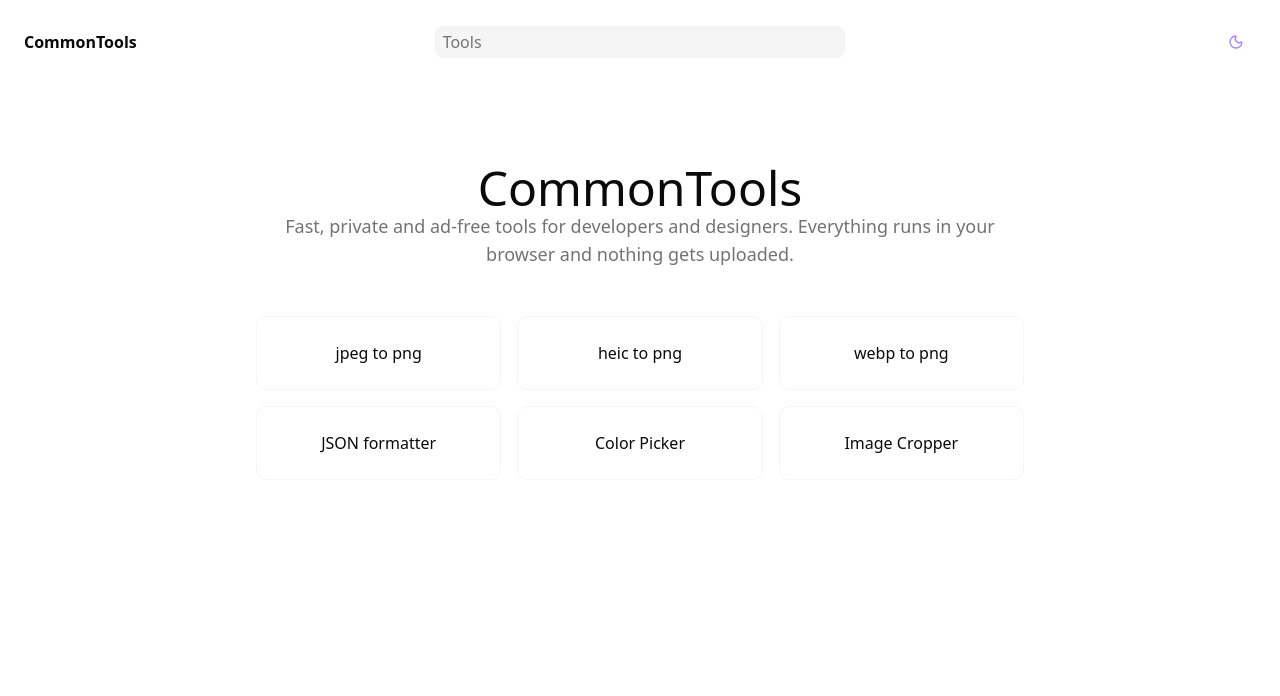
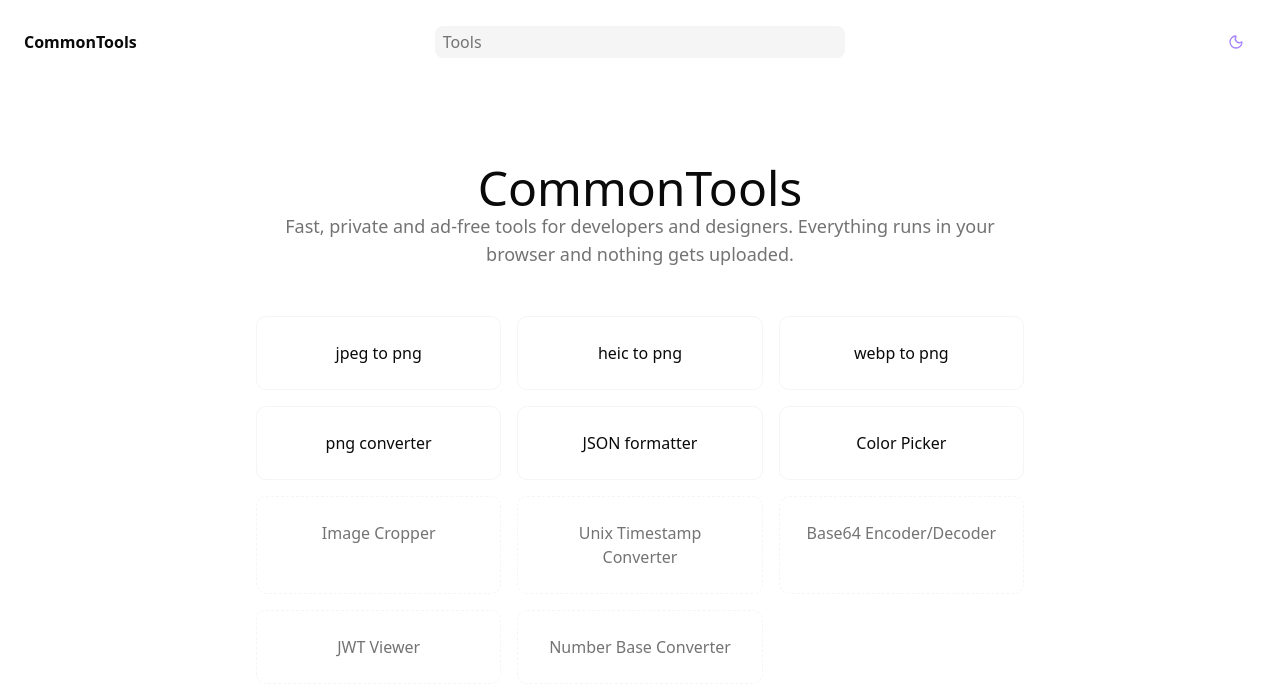
Before and after one commit to neil-ptr/commontools, a Next.js app: page / in a window 1280 px wide. Shown: the top 696 px of the page. Built offline with nearby package versions, Linux system fonts and the light colour scheme.

Commit message:
add more tools on landing page

```diff
--- a/src/app/page.tsx
+++ b/src/app/page.tsx
@@ -1,12 +1,44 @@
+import { cn } from "@/lib/utils";
 import Link from "next/link";
 
-const tools = [
+type Tools = {
+  href: string;
+  label: string;
+  comingSoon?: boolean;
+};
+
+const tools: Tools[] = [
   { href: "jpeg-to-png", label: "jpeg to png" },
   { href: "heic-to-png", label: "heic to png" },
   { href: "webp-to-png", label: "webp to png" },
+  { href: "png-converter", label: "png converter" },
   { href: "formatter/json", label: "JSON formatter" },
   { href: "color-picker", label: "Color Picker" },
-  { href: "image-cropper", label: "Image Cropper" },
+  {
+    href: "image-cropper",
+    label: "Image Cropper",
+    comingSoon: true,
+  },
+  {
+    href: "unix-timestamp-converter",
+    label: "Unix Timestamp Converter",
+    comingSoon: true,
+  },
+  {
+    label: "Base64 Encoder/Decoder",
+    href: "base64-encoder",
+    comingSoon: true,
+  },
+  {
+    label: "JWT Viewer",
+    href: "jwt-viewer",
+    comingSoon: true,
+  },
+  {
+    label: "Number Base Converter",
+    href: "number-converter",
+    comingSoon: true,
+  },
 ];
 
 export default function LandingPage() {
@@ -18,17 +50,20 @@ export default function LandingPage() {
 
           <p className="text-muted-foreground text-lg">
             Fast, private and ad-free tools for developers and designers.
-            Everything runs in your browser and nothing gets uploaded.{" "}
+            Everything runs in your browser and nothing gets uploaded.
           </p>
         </div>
 
         <div className="pt-12">
           <div className="grid grid-cols-3 gap-4">
-            {tools.map(({ href, label }) => (
+            {tools.map(({ href, label, comingSoon }) => (
               <Link
                 key={href}
                 href={href}
-                className="block p-6 border border-accent rounded-lg hover:bg-accent transition"
+                className={cn(
+                  "block p-6 border border-accent rounded-lg hover:bg-accent transition",
+                  comingSoon && "border-dashed text-muted-foreground",
+                )}
               >
                 {label}
               </Link>
```
